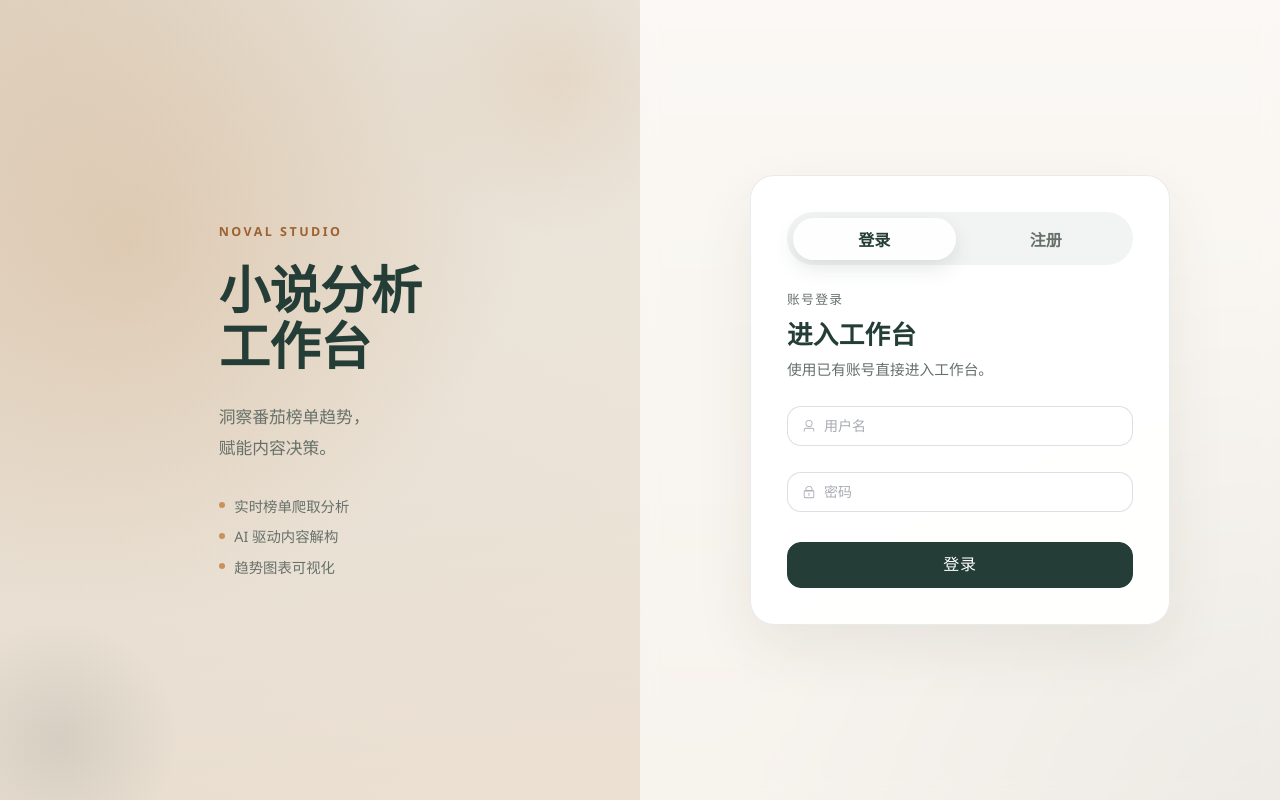
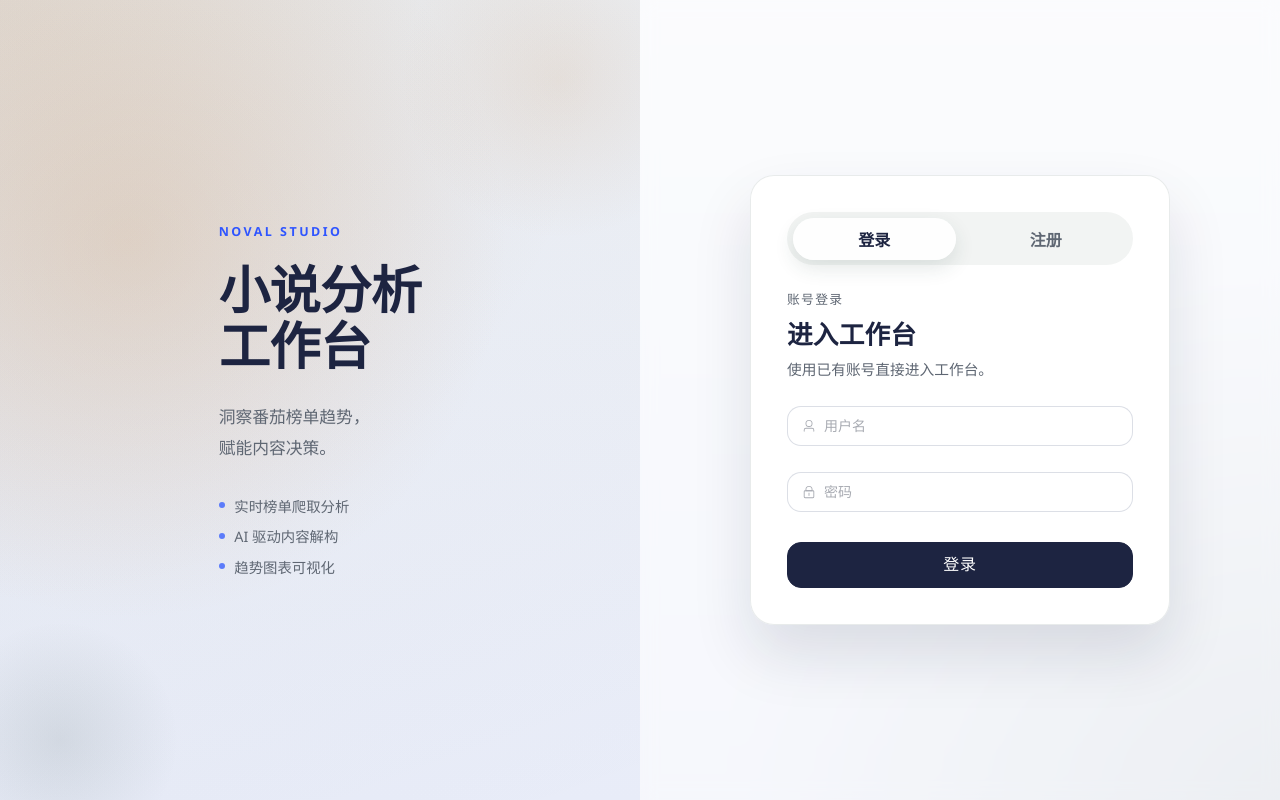
Before and after one commit to flyon20/noval, a Vue app in the folder frontend/: page /login in a window 1280 px wide. Built offline with nearby package versions, Linux system fonts and the light colour scheme; no server answers.

Commit message:
feat: add global frontend theme foundation

```diff
--- a/frontend/src/App.vue
+++ b/frontend/src/App.vue
@@ -1,3 +1,56 @@
+<script setup lang="ts">
+import { RouterView } from 'vue-router';
+
+type AppTheme = 'light' | 'dark';
+const THEME_STORAGE_KEY = 'preferred-theme';
+
+const applyTheme = (theme: AppTheme): void => {
+  if (typeof document === 'undefined') {
+    return;
+  }
+
+  document.documentElement.dataset.theme = theme;
+};
+
+const getStoredTheme = (): AppTheme | null => {
+  if (typeof window === 'undefined') {
+    return null;
+  }
+
+  try {
+    const stored = window.localStorage.getItem(THEME_STORAGE_KEY);
+    if (stored === 'light' || stored === 'dark') {
+      return stored;
+    }
+  } catch {
+    // ignore storage access issues
+  }
+
+  return null;
+};
+
+const prefersDarkQuery = typeof window !== 'undefined' && typeof window.matchMedia === 'function'
+  ? window.matchMedia('(prefers-color-scheme: dark)')
+  : null;
+
+const systemTheme: AppTheme = prefersDarkQuery?.matches ? 'dark' : 'light';
+const storedTheme = getStoredTheme();
+const bootTheme = storedTheme ?? systemTheme;
+applyTheme(bootTheme);
+
+if (!storedTheme && prefersDarkQuery) {
+  const handleSchemeChange = (event: MediaQueryListEvent | MediaQueryList) => {
+    applyTheme(event.matches ? 'dark' : 'light');
+  };
+
+  if ('addEventListener' in prefersDarkQuery) {
+    prefersDarkQuery.addEventListener('change', handleSchemeChange);
+  } else {
+    prefersDarkQuery.addListener(handleSchemeChange);
+  }
+}
+</script>
+
 <template>
   <RouterView />
 </template>
--- a/frontend/src/styles/base.scss
+++ b/frontend/src/styles/base.scss
@@ -8,14 +8,22 @@ body,
 
 html {
   background:
-    radial-gradient(circle at top left, rgba(210, 136, 61, 0.12), transparent 24%),
-    linear-gradient(180deg, var(--color-bg), #efe8db);
+    radial-gradient(circle at 15% 10%, rgba(92, 124, 250, 0.18), transparent 30%),
+    radial-gradient(circle at 85% 0%, rgba(255, 255, 255, 0.2), transparent 35%),
+    linear-gradient(180deg, var(--color-bg), var(--color-bg-secondary));
+  color: var(--color-text);
 }
 
 body {
   margin: 0;
+  background: var(--color-bg);
   color: var(--color-text);
   font-family: var(--font-body);
+  transition: background 0.25s ease, color 0.25s ease;
+}
+
+#app {
+  background: var(--color-bg);
 }
 
 * {
--- a/frontend/src/styles/tokens.scss
+++ b/frontend/src/styles/tokens.scss
@@ -1,24 +1,49 @@
 :root {
-  --color-bg: #f4eee5;
-  --color-bg-secondary: #ebe0d2;
-  --color-surface: rgba(255, 250, 244, 0.9);
-  --color-surface-strong: rgba(255, 255, 255, 0.96);
-  --color-border: rgba(52, 67, 61, 0.12);
-  --color-border-strong: rgba(52, 67, 61, 0.24);
-  --color-text: #1e2b27;
-  --color-text-muted: #67716a;
-  --color-accent: #c7925c;
-  --color-accent-strong: #9d6230;
-  --color-primary: #243d36;
-  --color-primary-soft: rgba(36, 61, 54, 0.08);
-  --color-danger: #9e4a34;
-  --shadow-soft: 0 24px 60px rgba(69, 49, 22, 0.08);
-  --shadow-card: 0 14px 28px rgba(69, 49, 22, 0.08);
-  --shadow-glow: 0 0 0 1px rgba(199, 146, 92, 0.08), 0 24px 48px rgba(199, 146, 92, 0.12);
+  --font-heading: "Noto Serif SC", "Source Han Serif SC", "STSong", serif;
+  --font-body: "Segoe UI", "PingFang SC", "Microsoft YaHei", sans-serif;
   --radius-xl: 1.6rem;
   --radius-lg: 1.2rem;
   --radius-md: 0.95rem;
-  --font-heading: "Noto Serif SC", "Source Han Serif SC", "STSong", serif;
-  --font-body: "Segoe UI", "PingFang SC", "Microsoft YaHei", sans-serif;
   --bottom-nav-height: 64px;
 }
+
+:root,
+:root[data-theme='light'] {
+  --color-bg: #f4f6fb;
+  --color-bg-secondary: #e8ecf8;
+  --color-surface: rgba(255, 255, 255, 0.92);
+  --color-surface-strong: rgba(255, 255, 255, 0.98);
+  --color-glass: rgba(255, 255, 255, 0.65);
+  --color-border: rgba(17, 24, 39, 0.08);
+  --color-border-strong: rgba(17, 24, 39, 0.18);
+  --color-text: #111827;
+  --color-text-muted: #5f6773;
+  --color-accent: #5c7cfa;
+  --color-accent-strong: #2f55ff;
+  --color-primary: #1d2441;
+  --color-primary-soft: rgba(29, 36, 65, 0.12);
+  --color-danger: #d9534f;
+  --shadow-soft: 0 30px 60px rgba(18, 25, 58, 0.12);
+  --shadow-card: 0 18px 38px rgba(18, 25, 58, 0.12);
+  --shadow-glow: 0 0 0 1px rgba(92, 124, 250, 0.08), 0 32px 64px rgba(92, 124, 250, 0.18);
+}
+
+:root[data-theme='dark'] {
+  --color-bg: #05060f;
+  --color-bg-secondary: #0f1324;
+  --color-surface: rgba(9, 15, 32, 0.85);
+  --color-surface-strong: rgba(13, 18, 38, 0.95);
+  --color-glass: rgba(255, 255, 255, 0.16);
+  --color-border: rgba(255, 255, 255, 0.08);
+  --color-border-strong: rgba(255, 255, 255, 0.2);
+  --color-text: #f5f7ff;
+  --color-text-muted: #c4d0ff;
+  --color-accent: #8da2ff;
+  --color-accent-strong: #5f7dff;
+  --color-primary: #8da2ff;
+  --color-primary-soft: rgba(141, 162, 255, 0.15);
+  --color-danger: #ff8b9a;
+  --shadow-soft: 0 40px 60px rgba(0, 0, 0, 0.6);
+  --shadow-card: 0 22px 38px rgba(0, 0, 0, 0.45);
+  --shadow-glow: 0 0 0 1px rgba(141, 162, 255, 0.12), 0 32px 64px rgba(0, 0, 0, 0.6);
+}
```
Also changed, not shown: 1 other file (tests, documents, lock files or other folders).
